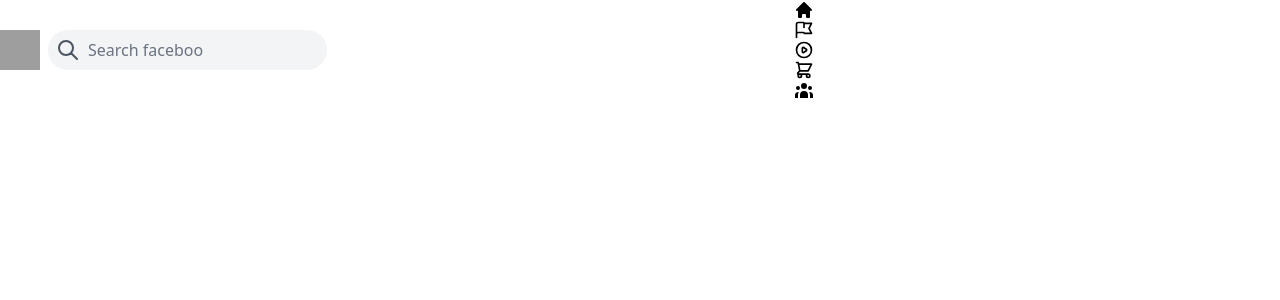
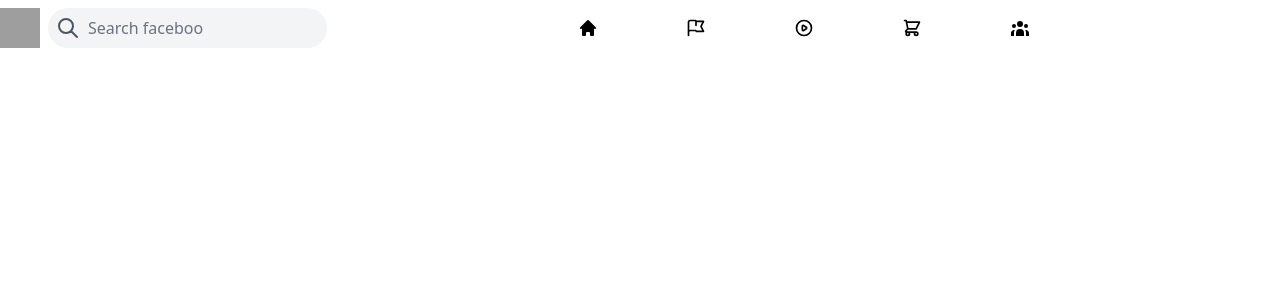
Before and after one commit to qxl0/facebook, a Next.js app: page / in a window 1280 px wide. Shown: the top 300 px of the page. Built offline with nearby package versions, Linux system fonts and the light colour scheme; grey boxes are pictures that could not be loaded.

Commit message:
Continue styling middle of Header

```diff
--- a/components/Header.js
+++ b/components/Header.js
@@ -35,7 +35,7 @@ const Header = () => {
         />
       </div>
       <div className="flex flex-grow justify-center">
-        <div>
+        <div className="flex space-x-6 md:space-x-2">
           <HeaderIcon Icon={HomeIcon} />
           <HeaderIcon Icon={FlagIcon} />
           <HeaderIcon Icon={PlayIcon} />
--- a/components/HeaderIcon.js
+++ b/components/HeaderIcon.js
@@ -2,8 +2,11 @@ import React from "react";
 
 const HeaderIcon = ({ Icon }) => {
   return (
-    <div>
-      <Icon className="h-5" />
+    <div
+      className="flex cursor-pointer items-center rounded-xl active:border-b-2
+     active:border-blue-500 sm:h-14 md:px-10 md:hover:bg-gray-100"
+    >
+      <Icon className="h-5 " />
     </div>
   );
 };
```
